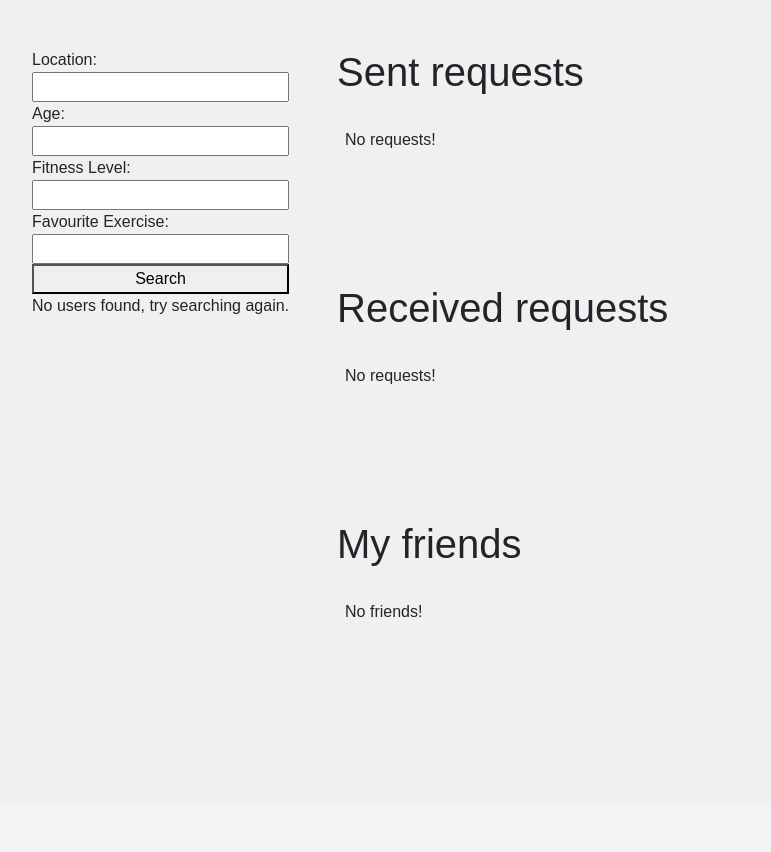
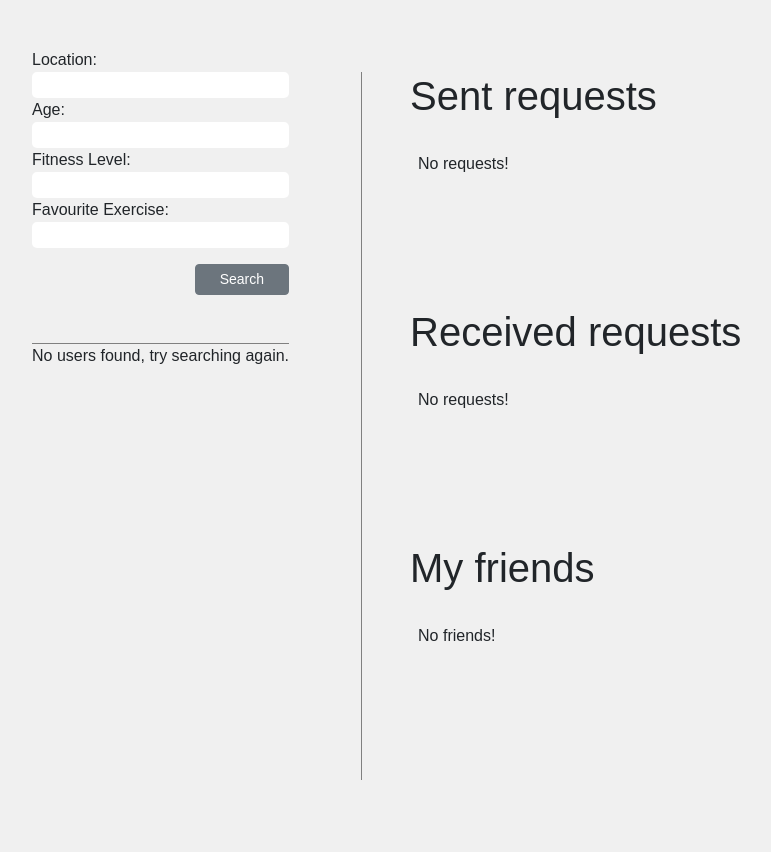
Before and after one commit to aysinakpinar/team_project_galaxy, a Flask app: page /friends/find in a window 1280 px wide. Shown: the part 56-908 px from the top of the page, without its empty margins (98-869 px from the left). Before the commit the page ends 673 px from the top, so only its background shows below. Run offline with Flask 3, Linux system fonts and the light colour scheme; the visitor is signed in with stand-in values (Sample User, id 1); parts of the project's set-up code (start-up, migrations or seed data) failed here and were passed over; some libraries are stand-ins or nearby versions.

Commit message:
styling(friends): update styling on friends page

```diff
--- a/forms/find_friends_form.py
+++ b/forms/find_friends_form.py
@@ -5,11 +5,11 @@ from wtforms import StringField, SubmitField, HiddenField
 
 
 class FindFriendsForm(FlaskForm):
-    username = StringField("Username")
-    location = StringField("Location")
-    age = StringField("Age")
-    fitness_level = StringField("Fitness Level" )
-    favourite_exercise = StringField("Favourite Exercise")
+    username = StringField("Username", render_kw={"class": ""} )
+    location = StringField("Location", render_kw={"class": ""})
+    age = StringField("Age", render_kw={"class": ""})
+    fitness_level = StringField("Fitness Level", render_kw={"class": ""} )
+    favourite_exercise = StringField("Favourite Exercise", render_kw={"class": ""})
 
 class AddFriendForm(FlaskForm):
     add_friend = SubmitField("Add friend")
--- a/templates/friends.html
+++ b/templates/friends.html
@@ -9,8 +9,17 @@
         max-height: 500px;
         overflow: auto;
     }
+    .user {
+        border-bottom: 0.5px solid gray;
+        padding-bottom: 0.5rem;
+    }
     .approval-buttons__container {
         width: 250px;
+    }
+    .user-name-container {
+        color: rgb(80, 80, 80);
+        text-decoration: none;
+        padding-bottom: 0.5rem;
     }
     .user-img {
         width: 35px;
@@ -20,6 +29,19 @@
     .user-name {
         text-decoration: none;
         color: black;
+        padding: 0;
+        margin: 0;
+    }
+    .friend-requests-container {
+        border-left: 0.5px solid gray;
+    }
+    .user-spec__input {
+        border: none;
+        border-radius: 5px;
+        width: 100%;
+    }
+    .user-spec__form {
+        border-bottom: 0.5px solid gray;
     }
 </style>
 {% endblock %} {% block content %}
@@ -29,31 +51,53 @@
             <form
                 method="get"
                 action="{{ url_for('friends.find') }}"
-                class="d-flex flex-column"
+                class="d-flex flex-column user-spec__form"
             >
                 {{ form_find_friend.hidden_tag() }}
                 <label>Location:</label>
-                {{ form_find_friend.location() }}
+                {{ form_find_friend.location(class="user-spec__input") }}
                 <label>Age:</label>
-                {{ form_find_friend.age() }}
+                {{ form_find_friend.age(class="user-spec__input") }}
                 <label>Fitness Level:</label>
-                {{ form_find_friend.fitness_level() }}
+                {{ form_find_friend.fitness_level(class="user-spec__input") }}
                 <label>Favourite Exercise:</label>
-                {{ form_find_friend.favourite_exercise()}}
+                {{
+                form_find_friend.favourite_exercise(class="user-spec__input")}}
 
-                <button type="submit">Search</button>
+                <button
+                    class="align-self-end btn btn-sm btn-secondary my-3 mb-5 px-4"
+                    type="submit"
+                >
+                    Search
+                </button>
             </form>
             <div class="users-list">
                 {% if users %} {% for user in users %}
-                <div>
-                    <a href="{{ url_for('users.profile', user_id=user.id) }}"
-                        ><h3>{{ user.username }}</h3></a
+                <div class="my-3 user">
+                    <a
+                        class="d-flex user-name-container align-items-center"
+                        href="{{ url_for('users.profile', user_id=user.id) }}"
                     >
-                    <p>Location: {{ user.location }}</p>
-                    <p>Age: {{ user.age }}</p>
-                    <p>Fitness level: {{ user.fitness_level }}</p>
-                    <p>Favourite Exercise: {{ user.favourite_exercise }}</p>
-                    <form method="post" action="{{ url_for('friends.find') }}">
+                        <img
+                            class="user-img me-2"
+                            src="{{user.profile_picture}}"
+                        />
+                        <p class="user-name">{{ user.username }}</p>
+                    </a>
+
+                    <p class="fw-light">Location: {{ user.location }}</p>
+                    <p class="fw-light">Age: {{ user.age }}</p>
+                    <p class="fw-light">
+                        Fitness level: {{ user.fitness_level }}
+                    </p>
+                    <p class="fw-light">
+                        Favourite Exercise: {{ user.favourite_exercise }}
+                    </p>
+                    <form
+                        method="post"
+                        action="{{ url_for('friends.find') }}"
+                        class="d-flex"
+                    >
                         {{ form_add_friend.hidden_tag() }}
                         <button class="btn btn-primary btn-sm">
                             Add friend
@@ -73,7 +117,7 @@
     </section>
 
     <!-- MICHAL FRIENDS REQUESTS -->
-    <section class="m-4">
+    <section class="friend-requests-container m-5 px-5">
         <!-- SENT REQUESTS SECTION -->
         <h1>Sent requests</h1>
         <div class="friendships-container overflow-auto my-4">
```
Also changed, not shown: templates/profile.html (+57 -19 lines).
